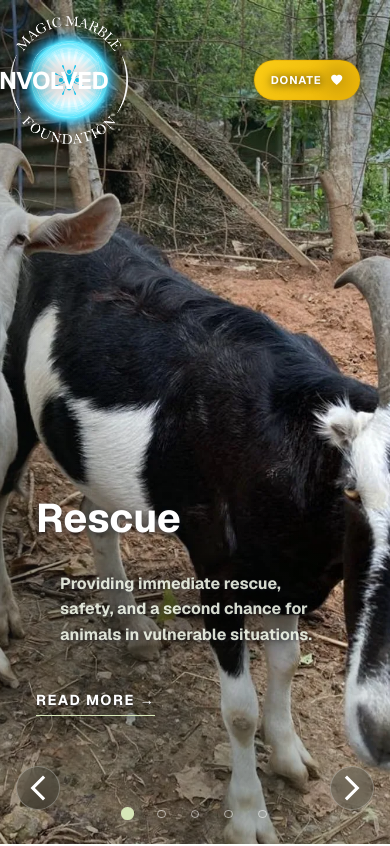
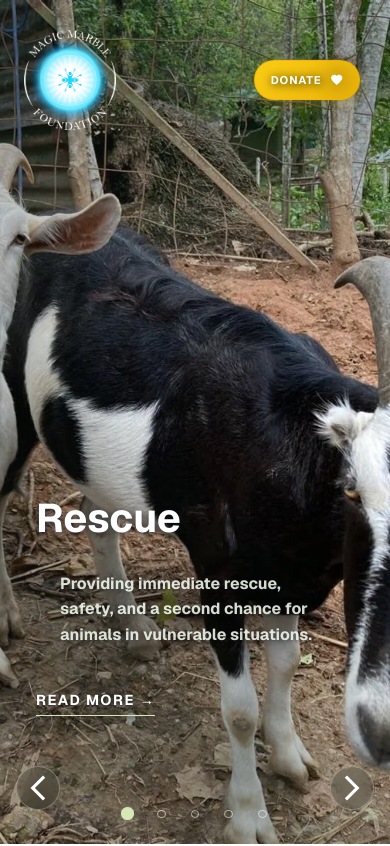
Before and after one commit to joseernestoroldan/mmf-wireframe, a Next.js app: page / in a window 390 px wide. Shown: the top 846 px of the page. Built offline with nearby package versions, Linux system fonts and the light colour scheme.

Commit message:
style(header): tune logo and nav for mobile breakpoints
Hide the desktop menu and reposition the logo/navbar below 1024px
to make room for the hamburger. Also drop the stale commented-out
dock styles.

```diff
--- a/components/Header/Logo/Logo.module.css
+++ b/components/Header/Logo/Logo.module.css
@@ -13,6 +13,24 @@
   z-index: 0;
 }
 
+@media (max-width: 1024px) {
+  .logo {
+    width: 100px;
+    height: 100px;
+    top: 20px;
+    left: 10px;
+  }
+}
+
+@media (max-width: 375px) {
+  .logo {
+    width: 80px;
+    height: 80px;
+    top: 20px;
+    left: 0px;
+  }
+}
+
 .logoImage {
   width: 100%;
   height: 100%;
--- a/components/Header/Menu/Menu.module.css
+++ b/components/Header/Menu/Menu.module.css
@@ -9,6 +9,13 @@
   padding: 4px 12px;
   border-radius: 100px;
 }
+
+@media (max-width: 1024px) {
+  .menu {
+    display: none;
+  }
+}
+
 
 .menu li {
   color: rgba(255, 255, 255, 1);
--- a/components/Header/Navbar/Navbar.module.css
+++ b/components/Header/Navbar/Navbar.module.css
@@ -4,29 +4,26 @@
   min-height: 100px;
   position: absolute;
   right: 0;
+  /* background-color: red; */
   top: 20px;
   transform: translateY(-50%);
   display: flex;
   justify-content: space-between;
   align-items: center;
-  /* border-radius: 10px; */
 
-  /* ── Premium Dock Glass ── */
-  /* background: rgba(18, 20, 24, 0.8); */
-  /* backdrop-filter: blur(28px) saturate(1.8); */
-  /* -webkit-backdrop-filter: blur(28px) saturate(1.8); */
-  /* border: 1px solid rgba(255, 255, 255, 0.1); */
-  /* box-shadow:
-    0 24px 48px rgba(17, 24, 39, 0.5),
-    0 4px 12px rgba(17, 24, 39, 0.2),
-    inset 0 1px 0 rgba(255, 255, 255, 0.15); */
-
-  /* Animation basis */
   will-change: opacity, transform, filter;
   transition: opacity 0.45s cubic-bezier(0.22, 1, 0.36, 1),
               transform 0.45s cubic-bezier(0.22, 1, 0.36, 1),
               filter 0.45s cubic-bezier(0.22, 1, 0.36, 1);
 }
+
+@media (max-width: 1024px) {
+  .navbar {
+    justify-content: flex-end;
+    gap: 20px;
+  }
+}
+
 
 .visible {
   opacity: 1;
```
